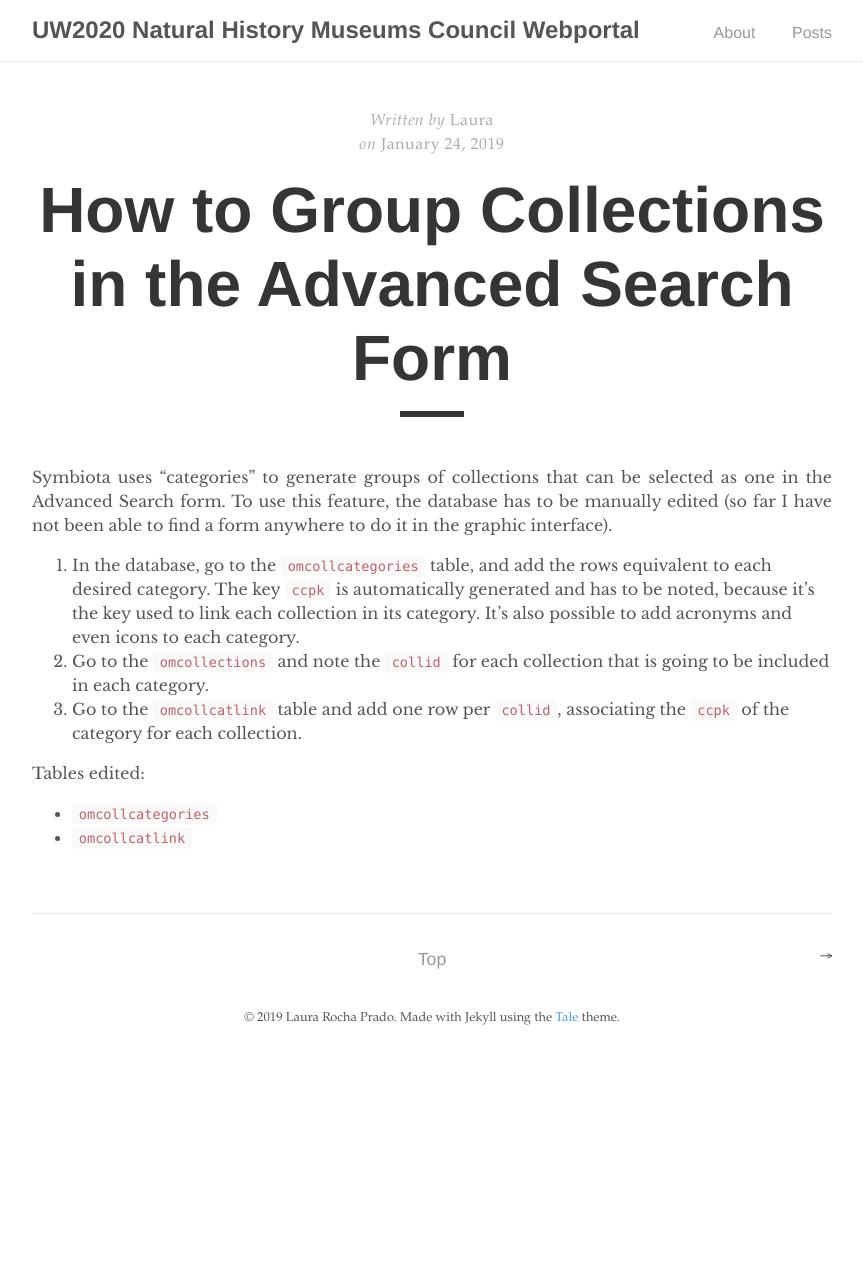
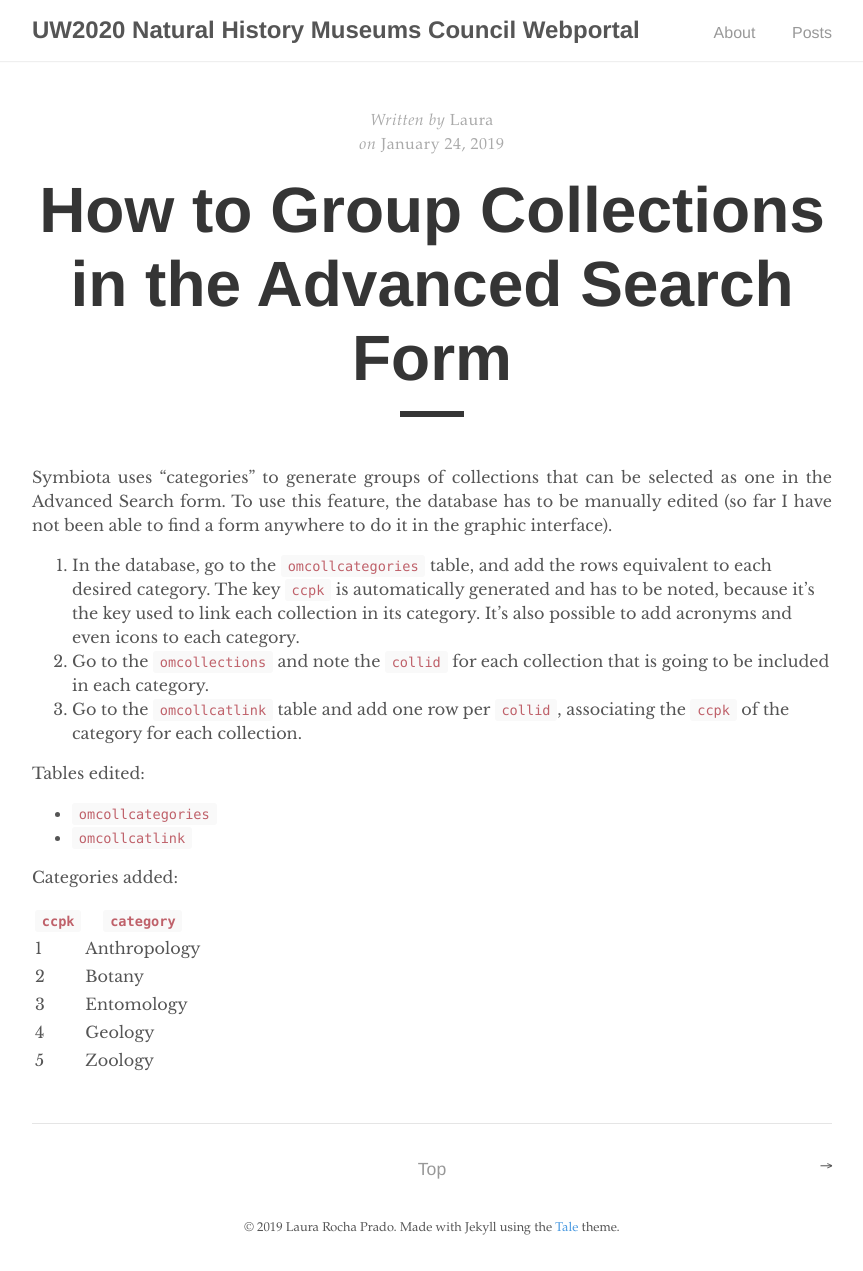
Before and after one commit to arbolitoloco/uw2020, a Jekyll site: the page built from _posts/2019-01-24-how-to-group-collections.md, in a window 1280 px wide. Shown: the whole page, without its empty margins (208-1071 px from the left). Built offline with Jekyll 4.4.1, drawn with Linux system fonts in a browser that asks for light colours; before the commit the page ends 1061 px from its top, so only the background shows below that.

Commit message:
Update 2019-01-24-how-to-group-collections.md

```diff
--- a/_posts/2019-01-24-how-to-group-collections.md
+++ b/_posts/2019-01-24-how-to-group-collections.md
@@ -13,3 +13,13 @@ Symbiota uses "categories" to generate groups of collections that can be selecte
 Tables edited:
 - `omcollcategories`
 - `omcollcatlink`
+
+Categories added:
+
+`ccpk` | `category`
+-------|------------
+1      | Anthropology
+2      | Botany
+3      | Entomology
+4      | Geology
+5      | Zoology
```
